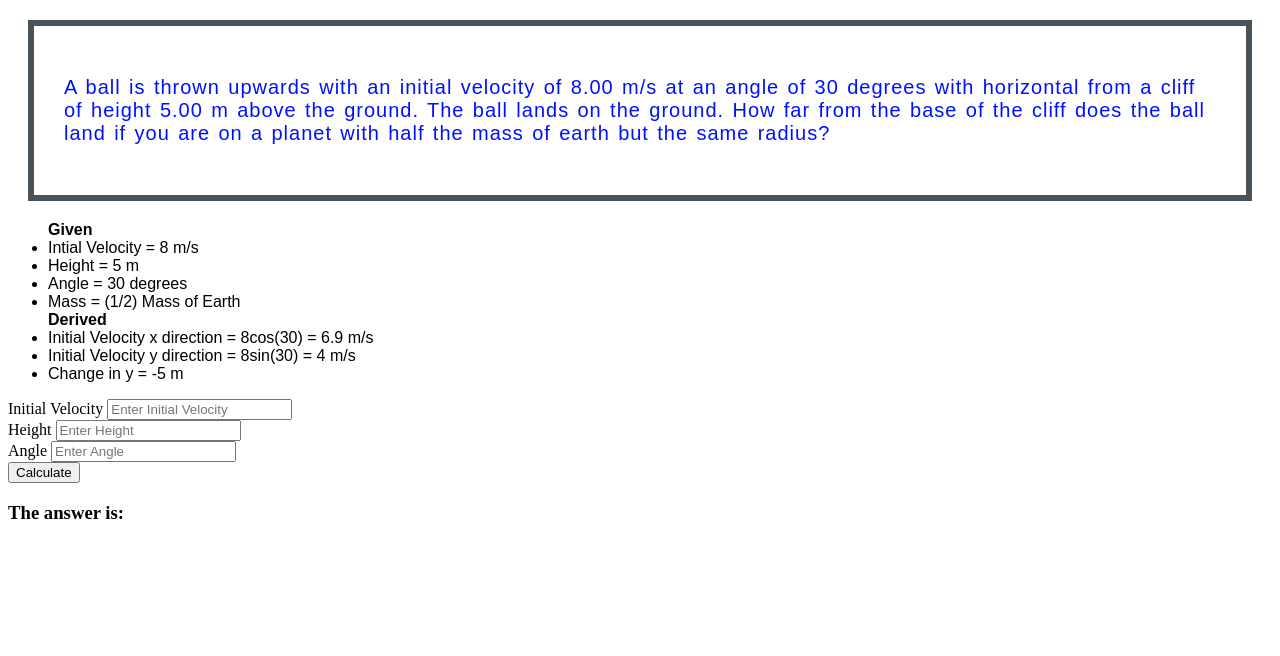
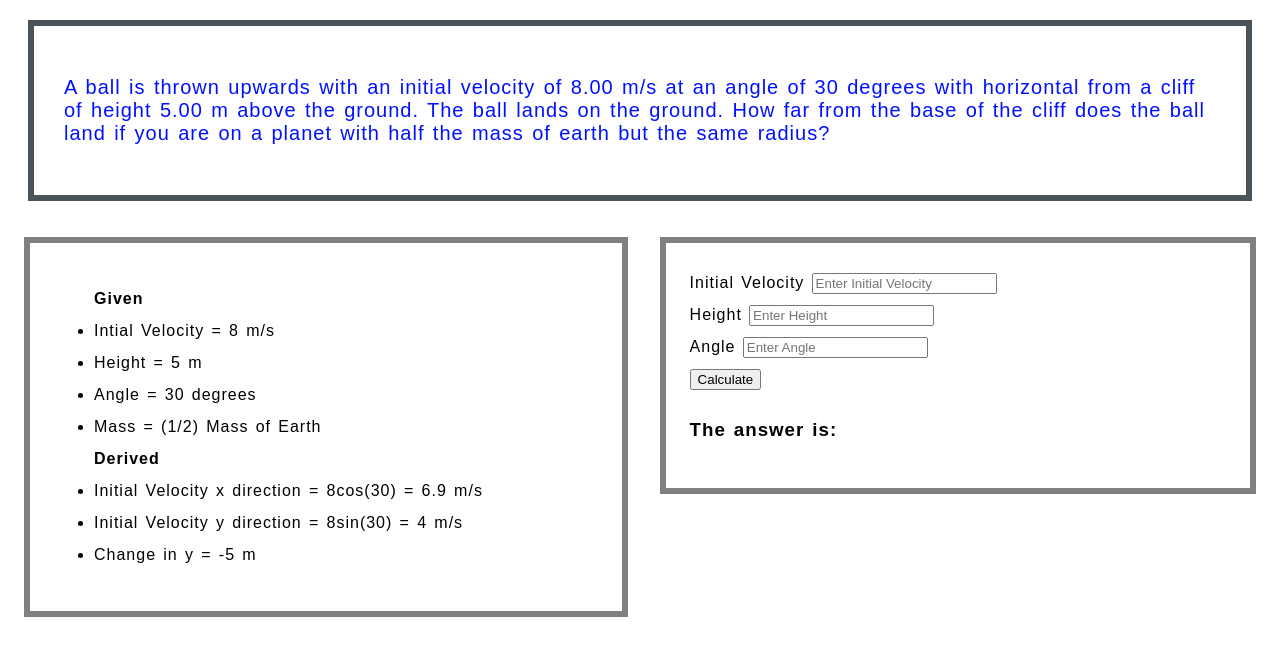
Before and after one commit to nourali999/JavaScript-HTML5-Physics-Project, a plain HTML site: page index.html in a window 1280 px wide. Drawn offline with Linux system fonts and the light colour scheme.

Commit message:
flex-box in use

```diff
--- a/index.html
+++ b/index.html
@@ -9,7 +9,7 @@
 </head>
 <body>
 
-    <div class="container">
+
     <div class="paragraph">
     <p>
         A ball is thrown upwards with an initial velocity of 8.00 m/s
@@ -19,6 +19,8 @@
         mass of earth but the same radius?
     </p>
     </div>
+    <div class="container">
+    <div class="container-1">
     <ul>
         <label > <b>Given</b></label>
         <li>Intial Velocity = 8 m/s</li>
@@ -56,16 +58,13 @@
         id="angl">
 
     </div>
+    <button onclick="calculateChangeInX()"> Calculate </button>
+        <h3> The answer is:  <span id="solution"></span></h3>
+
+    </div>
+    </div>
 
 
-
-    <button onclick="calculateChangeInX()"> Calculate </button>
-
-    <div>
-        <h3> The answer is:  <span id="solution"></span></h3>
-    </div>
-
-    </div>
 
 
 
--- a/style.css
+++ b/style.css
@@ -1,7 +1,45 @@
 .container {
-    width:100%;
+    display:flex;
     font-family: sans-serif;
+    align-items: flex-start;
+    justify-content: space-around;
 
+
+
+
+}
+.container-1{
+    flex:1;
+    border: 6px solid gray;
+    flex-basis: auto;
+    letter-spacing: 1px;
+    word-spacing: 1.8px;
+    line-height: 2em;
+    padding-left: 1.5em;
+    padding-right: 1.5em;
+    padding-top: 1.5em;
+    padding-bottom: 1.5em;
+    margin-top: 1em;
+    margin-bottom: 1em;
+    margin-right: 1em;
+    margin-left: 1em;
+}
+.container-2{
+    flex:2;
+    flex-basis: auto;
+    border: 6px solid gray;
+    letter-spacing: 1px;
+    word-spacing: 1.8px;
+    line-height: 2em;
+
+    padding-left: 1.5em;
+    padding-right: 1.5em;
+    padding-top: 1.5em;
+    padding-bottom: 1.5em;
+    margin-top: 1em;
+    margin-bottom: 1em;
+    margin-right: 1em;
+    margin-left: 1em;
 
 }
 
```
